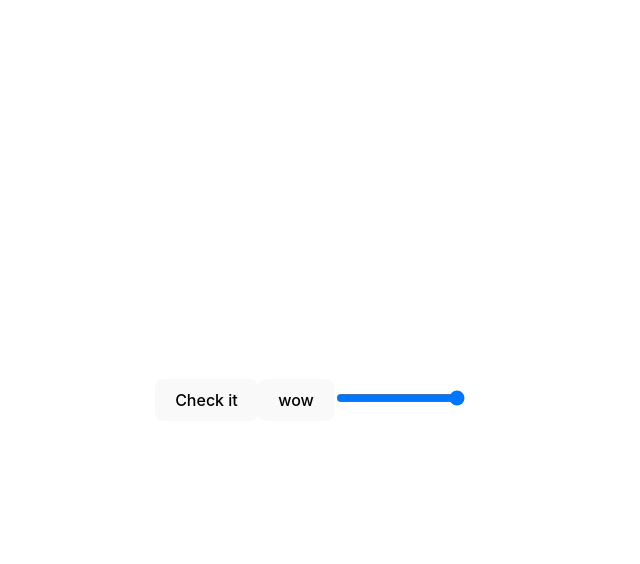
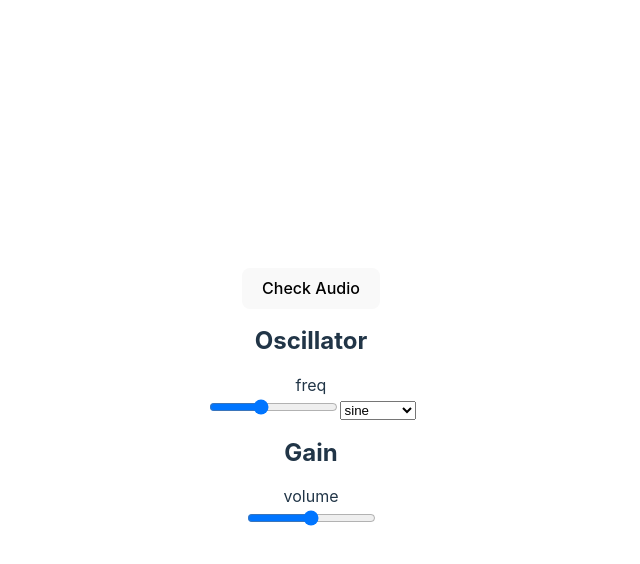
Before and after one commit to ShepleySound/composable-web-audio, a React (Vite) app: page / in a window 1280 px wide. Both pictures are taken after a click on the button "Power Up". Shown: the top 564 px of the page, without its empty margins (329-969 px from the left). Built offline with nearby package versions, Linux system fonts and the light colour scheme; the HTML template or start-up script is replaced by a standard one.

Commit message:
Simple osc/gain device.

```diff
--- a/src/App.css
+++ b/src/App.css
@@ -5,37 +5,6 @@
   text-align: center;
 }
 
-.logo {
-  height: 6em;
-  padding: 1.5em;
-  will-change: filter;
+label {
+  display: block;
 }
-.logo:hover {
-  filter: drop-shadow(0 0 2em #646cffaa);
-}
-.logo.react:hover {
-  filter: drop-shadow(0 0 2em #61dafbaa);
-}
-
-@keyframes logo-spin {
-  from {
-    transform: rotate(0deg);
-  }
-  to {
-    transform: rotate(360deg);
-  }
-}
-
-@media (prefers-reduced-motion: no-preference) {
-  a:nth-of-type(2) .logo {
-    animation: logo-spin infinite 20s linear;
-  }
-}
-
-.card {
-  padding: 2em;
-}
-
-.read-the-docs {
-  color: #888;
-}
--- a/src/App.jsx
+++ b/src/App.jsx
@@ -1,6 +1,6 @@
 import { useState } from 'react';
 import './App.css';
-import AudioStuff from './AudioStuff';
+import AudioDevice from './AudioDevice';
 import { AudioProvider } from './Components/AudioContext';
 
 function App() {
@@ -17,7 +17,7 @@
       {started && (
         <>
           <AudioProvider>
-            <AudioStuff />
+            <AudioDevice />
           </AudioProvider>
         </>
       )}
--- /dev/null
+++ b/src/AudioDevice.jsx
@@ -0,0 +1,123 @@
+import { useState, useEffect, useRef, useContext } from 'react';
+
+import { Audio } from './Components/AudioContext';
+import { Series, SeriesProvider } from './Components/Series';
+
+function Osc({ frequency = 2000 }) {
+  const audio = useContext(Audio);
+  const parent = useContext(Series);
+  const node = useRef(
+    new OscillatorNode(audio.ctx, {
+      frequency,
+    })
+  );
+  const id = useRef(`Osc${Date.now()}`);
+
+  useEffect(() => {
+    try {
+      node.current.start();
+    } catch (err) {
+      console.log('Ignoring second start call');
+    }
+    parent.nodes.set(id.current, node.current);
+
+    return () => {
+      // node.current.stop();
+      // node.current.disconnect();
+      parent.nodes.delete(id.current);
+    };
+  }, []);
+
+  return (
+    <section>
+      <h2>Oscillator</h2>
+      <div>
+        <label>freq</label>
+        <input
+          onChange={(e) => {
+            console.log(e.target.value);
+            node.current.frequency.value = e.target.value;
+          }}
+          type='range'
+          defaultValue={frequency}
+          min='20'
+          max='5000'
+          step='0.01'
+        />
+        <select
+          name='osctypes'
+          id='osctypes'
+          onChange={(e) => {
+            node.current.type = e.target.value;
+          }}
+        >
+          <option value='sine'>sine</option>
+          <option value='square'>square</option>
+          <option value='sawtooth'>sawtooth</option>
+          <option value='triangle'>triangle</option>
+        </select>
+      </div>
+    </section>
+  );
+}
+
+function Gain({ gain = 0.5 }) {
+  const audio = useContext(Audio);
+  const parent = useContext(Series);
+  const node = useRef(
+    new GainNode(audio.ctx, {
+      gain,
+    })
+  );
+  const id = useRef(`Gain${Date.now()}`);
+
+  useEffect(() => {
+    parent.nodes.set(id.current, node.current);
+
+    return () => {
+      // node.current.disconnect();
+      parent.nodes.delete(id.current);
+    };
+  }, []);
+
+  return (
+    <section>
+      <h2>Gain</h2>
+      <div>
+        <label>volume</label>
+        <input
+          onChange={(e) => {
+            console.log(e.target.value);
+            node.current.gain.value = e.target.value;
+          }}
+          type='range'
+          defaultValue={gain}
+          min='0'
+          max='1'
+          step='0.01'
+        />
+      </div>
+    </section>
+  );
+}
+
+export default function AudioStuff() {
+  const audio = useContext(Audio);
+
+  function checkContext() {
+    console.log(audio.ctx);
+    console.log(audio.nodes);
+  }
+
+  return (
+    <div>
+      <button onClick={checkContext}>Check Audio</button>
+      <div>
+        <SeriesProvider>
+          <Osc />
+          <Gain />
+        </SeriesProvider>
+      </div>
+    </div>
+  );
+}
--- a/src/AudioStuff.jsx
+++ /dev/null
@@ -1,73 +0,0 @@
-import { useState, useEffect, useRef, useContext } from 'react';
-
-import { Audio } from './Components/AudioContext';
-import { Series, SeriesProvider } from './Components/Series';
-
-function Osc() {
-  const audio = useContext(Audio);
-  const parent = useContext(Series);
-  const node = useRef(new OscillatorNode(audio.ctx));
-  const id = useRef(`Osc${Date.now()}`);
-
-  useEffect(() => {
-    try {
-      node.current.start();
-    } catch (err) {
-      console.log('Ignoring second start call');
-    }
-    parent.nodes.set(id.current, node.current);
-
-    return () => {
-      node.current.stop();
-      node.current.disconnect();
-      parent.nodes.delete(id.current);
-    };
-  }, []);
-
-  return (
-    <>
-      <button onClick={() => console.log(audio.nodes)}>wow</button>
-    </>
-  );
-}
-
-function Gain() {
-  const audio = useContext(Audio);
-  const parent = useContext(Series);
-  const node = useRef(new GainNode(audio.ctx));
-  const id = useRef(`Gain${Date.now()}`);
-
-  useEffect(() => {
-    parent.nodes.set(id.current, node.current);
-
-    return () => {
-      node.current.disconnect();
-      parent.nodes.delete(id.current);
-    };
-  }, []);
-
-  return (
-    <>
-      <input onChange={(e) => {}} type='range' min='-2' max='1' step='0.01' />
-    </>
-  );
-}
-
-export default function AudioStuff() {
-  const audio = useContext(Audio);
-
-  function checkContext() {
-    console.log(audio.ctx);
-    console.log(audio.nodes);
-  }
-
-  return (
-    <>
-      <button onClick={checkContext}>Check it</button>
-      <SeriesProvider>
-        <Osc />
-        <Gain />
-      </SeriesProvider>
-    </>
-  );
-}
--- a/src/Components/Series.jsx
+++ b/src/Components/Series.jsx
@@ -10,8 +10,21 @@
 
   useEffect(() => {
     audio.nodes.set(id, nodes.current);
-    console.log(children);
-    console.log(audio.nodes);
+    const nodesArray = Array.from(nodes.current.keys());
+    nodesArray.forEach((nodeId, index) => {
+      const node = nodes.current.get(nodeId);
+      const nextNodeId = nodesArray[index + 1];
+
+      if (!nextNodeId) {
+        console.log(`${nodeId} -> Speakers`);
+        node.connect(audio.ctx.destination);
+        return;
+      }
+
+      const nextNode = nodes.current.get(nextNodeId);
+      node.connect(nextNode);
+      console.log(`${nodeId} -> ${nextNodeId}`);
+    });
   }, []);
 
   return (
```
